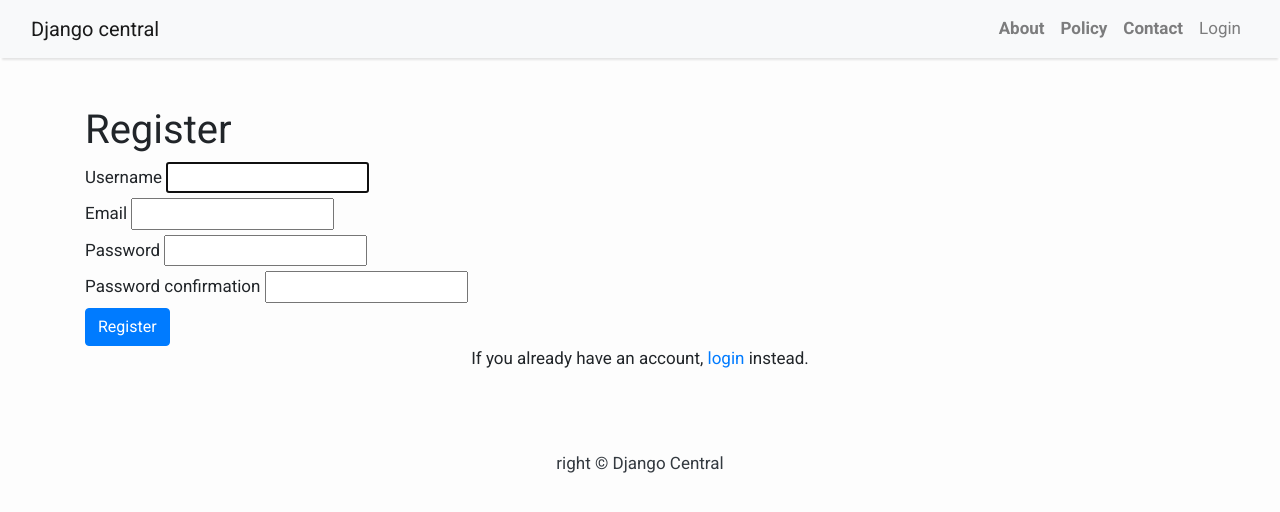
After one commit to Mihail-sudo/djproject, a Django app: page /register/ in a window 1280 px wide. The commit adds this page. Shown: the top 512 px of the page. Run offline with Django 5.2, Linux system fonts and the light colour scheme; some libraries are stand-ins or nearby versions.

Commit message:
authenticatation and messages

```diff
--- /dev/null
+++ b/blog/forms.py
@@ -0,0 +1,18 @@
+from django import forms
+from django.contrib.auth.forms import UserCreationForm
+from django.contrib.auth.models import User
+
+
+class NewUserForm(UserCreationForm):
+    email = forms.EmailField(required=True)
+
+    class Meta:
+        model = User
+        fields = ('username', 'email', 'password1', 'password2')
+
+    def save(self, commit=True):
+        user = super(NewUserForm, self).save(commit=False)
+        user.email = self.cleaned_data['email']
+        if commit:
+            user.save()
+        return user
--- a/blog/urls.py
+++ b/blog/urls.py
@@ -8,7 +8,10 @@ router = DefaultRouter()
 router.register(r'posts', views.PostViewSet, basename='post')
 
 urlpatterns = [
-    # path('', views.PostList.as_view(), name='home'),
+    path('', views.PostList.as_view(), name='home'),
+    path('register/', views.register_request, name='register'),
+    path('login/', views.login_request, name='login'),
+    path('logout/', views.logout_request, name='logout'),
     path('<slug:slug>/', views.PostDetails.as_view(), name='post_detail'),
-    path('api/v1/', include(router.urls))
+    path('api/v1/', include(router.urls)),
 ]
--- a/blog/views.py
+++ b/blog/views.py
@@ -1,7 +1,12 @@
 from django.views import generic
 from .models import Post
+from .forms import NewUserForm
 from rest_framework import viewsets
 from .serializers import PostSerializer
+from django.contrib.auth import login, authenticate, logout
+from django.contrib import messages
+from django.shortcuts import render, redirect
+from django.contrib.auth.forms import AuthenticationForm
 
 
 class PostViewSet(viewsets.ModelViewSet):
@@ -17,3 +22,41 @@ class PostList(generic.ListView):
 class PostDetails(generic.DetailView):
     model = Post
     template_name = 'post_details.html'
+
+
+def register_request(request):
+    if request.method == 'POST':
+        form = NewUserForm(request.POST)
+        if form.is_valid():
+            user = form.save()
+            login(request, user)
+            messages.success(request, "Registration successful.")
+            return redirect('home')
+        messages.error(request, 'Unsuccessful registration. Invalid information')
+    form = NewUserForm()
+    return render(request=request, template_name='register.html', context={'register_form': form})
+
+
+def login_request(request):
+    if request.method == "POST":
+        form = AuthenticationForm(request, data=request.POST)
+        if form.is_valid():
+            username = form.cleaned_data.get('username')
+            password = form.cleaned_data.get('password')
+            user = authenticate(username=username, password=password)
+            if user is not None:
+                login(request, user)
+                messages.info(request, f'you are now logged in as {username}')
+                return redirect('home')
+            else:
+                messages.error(request, 'Invalid username or password')
+        else:
+            messages.error(request, 'Invalid username or password')
+    form = AuthenticationForm()
+    return render(request=request, template_name='login.html', context={'login_form': form})
+
+
+def logout_request(request):
+    logout(request)
+    messages.info(request, 'you have successfully logged out')
+    return redirect('home')
--- a/templates/base.html
+++ b/templates/base.html
@@ -6,8 +6,7 @@
 <link href="https://fonts.googleapis.com/css?family=Roboto:400,700" rel="stylesheet">
     <meta name="google" content="notranslate" />
     <meta name="viewport" content="width=device-width, initial-scale=1" />
-    <link rel="stylesheet" href="https://maxcdn.bootstrapcdn.com/bootstrap/4.0.0/css/bootstrap.min.css" integrity="sha384-Gn5384xqQ1aoWXA+058RXPxPg6fy4IWvTNh0E263XmFcJlSAwiGgFAW/dAiS6JXm"
-    crossorigin="anonymous" />
+    <link rel="stylesheet" href="https://maxcdn.bootstrapcdn.com/bootstrap/4.0.0/css/bootstrap.min.css" integrity="sha384-Gn5384xqQ1aoWXA+058RXPxPg6fy4IWvTNh0E263XmFcJlSAwiGgFAW/dAiS6JXm" crossorigin="anonymous" />
 
     </head>
     <body>
@@ -55,10 +54,23 @@
                 <li class="nav-item text-black">
                     <a class="nav-link text-black font-weight-bold" href="#">Contact</a>
                 </li>
+                {% if user.is_authenticated %}
+                <li class="nav-item">
+                    <a class="nav-link" href="/logout">Logout</a>
+                </li>
+                <li class="nav-item">
+                    <a class="nav-link" href="#">Welcome, {{ user.username }}</a>
+                </li>
+                {% else %}
+                <li class="nav-item">
+                    <a class="nav-link" href="/login">Login</a>
+                </li>
+                {% endif %}
             </ul>
         </div>
     </div>
 </nav>
+    {% include "messages.html" %}
     {% block content %}
     <!-- Content Goes here -->
     {% endblock content %}
@@ -66,5 +78,9 @@
     <footer class="py-3 bg-grey">
     <p class="m-0 text-dark text-center ">right &copy; Django Central</p>
     </footer>
+
+    <script src="https://cdn.jsdelivr.net/npm/jquery@3.5.1/dist/jquery.slim.min.js" integrity="sha384-DfXdz2htPH0lsSSs5nCTpuj/zy4C+OGpamoFVy38MVBnE+IbbVYUew+OrCXaRkfj" crossorigin="anonymous"></script>
+    <script src="https://cdn.jsdelivr.net/npm/popper.js@1.16.1/dist/umd/popper.min.js" integrity="sha384-9/reFTGAW83EW2RDu2S0VKaIzap3H66lZH81PoYlFhbGU+6BZp6G7niu735Sk7lN" crossorigin="anonymous"></script>
+    <script src="https://cdn.jsdelivr.net/npm/bootstrap@4.6.2/dist/js/bootstrap.min.js" integrity="sha384-+sLIOodYLS7CIrQpBjl+C7nPvqq+FbNUBDunl/OZv93DB7Ln/533i8e/mZXLi/P+" crossorigin="anonymous"></script>
 </body>
 </html>
--- a/templates/index.html
+++ b/templates/index.html
@@ -30,6 +30,7 @@
     <div class="row">
         <!-- Blog Entries Column -->
         <div class="col-md-8 mt-3 left">
+            {% if user.is_authenticated %}
             {% for post in post_list %}
             <div class="card mb-4">
                 <div class="card-body">
@@ -40,6 +41,7 @@
                 </div>
             </div>
             {% endfor %}
+            {% endif %}
         </div>
         {% block sidebar %} {% include 'sidebar.html' %}
         {% endblock sidebar %}
--- /dev/null
+++ b/templates/messages.html
@@ -0,0 +1,10 @@
+{% for message in messages%}
+<div class="container-fluid">
+    <div class="alert {{ message.tags }} alert-dismissible" role="alert">
+        <button type="button" class="close" data-dismiss="alert" aria-label="Close">
+            <span aria-hidden="True">&times;</span>
+        </button>
+        {{ message }}
+    </div>
+</div>
+{% endfor %}
--- /dev/null
+++ b/templates/register.html
@@ -0,0 +1,17 @@
+{% extends "base.html" %}
+{% block content %}
+<div class="container py-5">
+    <h1>Register</h1>
+    <form method="post">
+        {% csrf_token %}
+        {% for field in register_form %}
+        <div class="mydiv">
+            <label class="mylabel">{{ field.label }}</label>
+            {{ field }}
+        </div>
+        {% endfor %}
+        <button class="btn btn-primary" type="submit">Register</button>
+    </form>
+    <p class="text-center">If you already have an account, <a href="/login">login</a> instead.</p>
+</div>
+{% endblock %}
```
Also changed, not shown: mysite/settings.py (+9 -0 lines), templates/login.html (added, +14 -0 lines), 1 other file.
